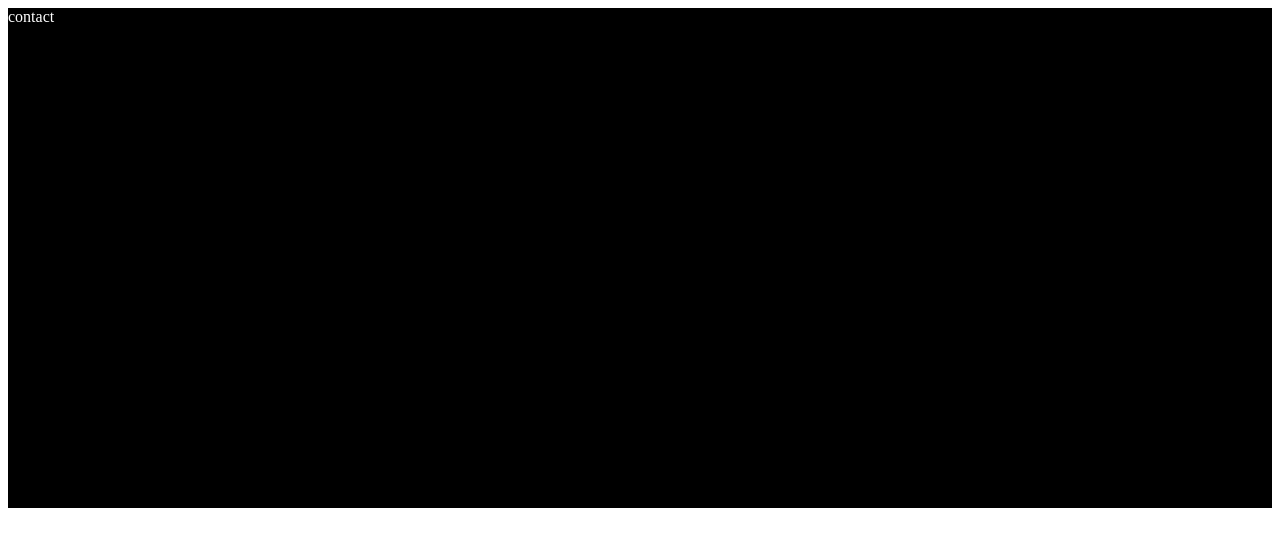
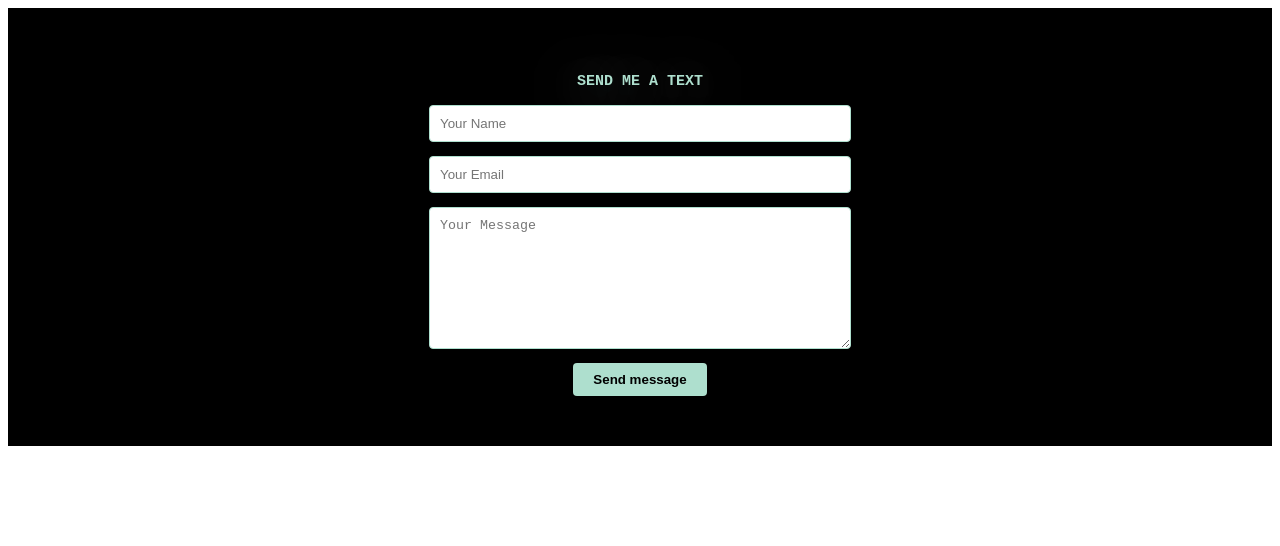
Before and after one commit to seyy/kacper-pieron, a Next.js app: page /Contact in a window 1280 px wide. Shown: the top 546 px of the page. Built offline with nearby package versions, Linux system fonts and the light colour scheme.

Commit message:
Add files via upload

```diff
--- a/components/AboutMeDetails.tsx
+++ b/components/AboutMeDetails.tsx
@@ -58,7 +58,7 @@ const Stack = styled.p`
   font-weight: 600;
   animation: ${slideInFromLeft} 1.45s;
   position: absolute;
-  top: 302px;
+  top: 295px;
   text-shadow: 0px 5px 55px ${theme.colors.primary.green.mint};
 `
 
@@ -68,6 +68,7 @@ const Description = styled.p`
   text-align: center;
   position: absolute;
   top: 162px;
+  max-width: 90%;
   animation: ${slideInFromLeft} 1.25s;
   text-shadow: 0px 2px 77px ${theme.colors.primary.green.mint};
   `
--- a/components/WorkDetails.tsx
+++ b/components/WorkDetails.tsx
@@ -149,7 +149,6 @@ const Company2 = styled.p`
   animation: ${slideInFromLeft} 2.15s;
 `
 
-
 const ResponsibilitiesContainer2 = styled.div`
   display: flex;
   flex-direction: column;
--- a/pages/Contact.tsx
+++ b/pages/Contact.tsx
@@ -1,10 +1,129 @@
-'use client'
+import React, { useState } from 'react';
+import styled, { keyframes } from 'styled-components';
+import { theme } from '../styles/theme';
 
-import React from 'react'
+const slideInFromLeft  = keyframes`
+  0% {
+    transform: translateX(-100vw);
+    opacity: 0;
+  }
+  100% {
+    transform: translateX(0);
+    opacity: 1;
+  }
+`;
+
 
 const Contact = () => {
+  const [formData, setFormData] = useState({
+    name: '',
+    email: '',
+    message: '',
+  });
+
+  const handleChange = (e) => {
+    const { name, value } = e.target;
+    setFormData((prevData) => ({
+      ...prevData,
+      [name]: value,
+    }));
+  };
+
+  const handleSubmit = (e) => {
+    e.preventDefault();
+    console.log(formData);
+  };
+
   return (
-<div style={{ backgroundColor: 'black', height: '500px', color: 'white' }}>contact</div>  )
-}
+    <ContactSection>
+      <ContactMeText>SEND ME A TEXT</ContactMeText>
+      <Form onSubmit={handleSubmit}>
+        <Input
+          type="text"
+          name="name"
+          placeholder="Your Name"
+          value={formData.name}
+          onChange={handleChange}
+          required
+        />
+        <Input
+          type="email"
+          name="email"
+          placeholder="Your Email"
+          value={formData.email}
+          onChange={handleChange}
+          required
+        />
+        <TextArea
+          name="message"
+          placeholder="Your Message"
+          value={formData.message}
+          onChange={handleChange}
+          required
+        />
+        <SubmitButton type="submit">Send message</SubmitButton>
+      </Form>
+    </ContactSection>
+  );
+};
 
-export default Contact
+const ContactSection = styled.div`
+  background-color: ${theme.colors.primary.black};
+  display: flex;
+  flex-direction: column;
+  justify-content: center;
+  align-items: center;
+  width: 100%;
+  overflow: hidden;
+  padding: 50px 0;
+`;
+
+const ContactMeText = styled.p`
+  color: ${theme.colors.primary.green.mint};
+  font-size: 15px;
+  font-family: monospace;
+  font-weight: 600;
+  margin-bottom: 15px;
+  animation: ${slideInFromLeft} 2.3s;
+  text-shadow: 0px 5px 55px ${theme.colors.primary.green.mint};
+`
+
+const Form = styled.form`
+  display: flex;
+  flex-direction: column;
+  align-items: center;
+  gap: 14px;
+  max-width: 400px;
+  width: 80%;
+`;
+
+const Input = styled.input`
+  padding: 10px;
+  border: 1px solid ${theme.colors.primary.green.mint};
+  border-radius: 4px;
+  width: 100%;
+  animation: ${slideInFromLeft} 2.4s;
+`;
+
+const TextArea = styled.textarea`
+  padding: 10px;
+  border: 1px solid ${theme.colors.primary.green.mint};
+  border-radius: 4px;
+  width: 100%;
+  resize: vertical;
+  min-height: 120px;
+  animation: ${slideInFromLeft} 2.5s;
+`;
+
+const SubmitButton = styled.button`
+  background-color: ${theme.colors.primary.green.mint};
+  color: ${theme.colors.primary.black};
+  border: none;
+  padding: 9px 20px;
+  border-radius: 4px;
+  cursor: pointer;
+  font-weight: 600;
+  animation: ${slideInFromLeft} 2.6s;
+`;
+
+export default Contact;
```
Also changed, not shown: app/page.tsx (+9 -0 lines).
